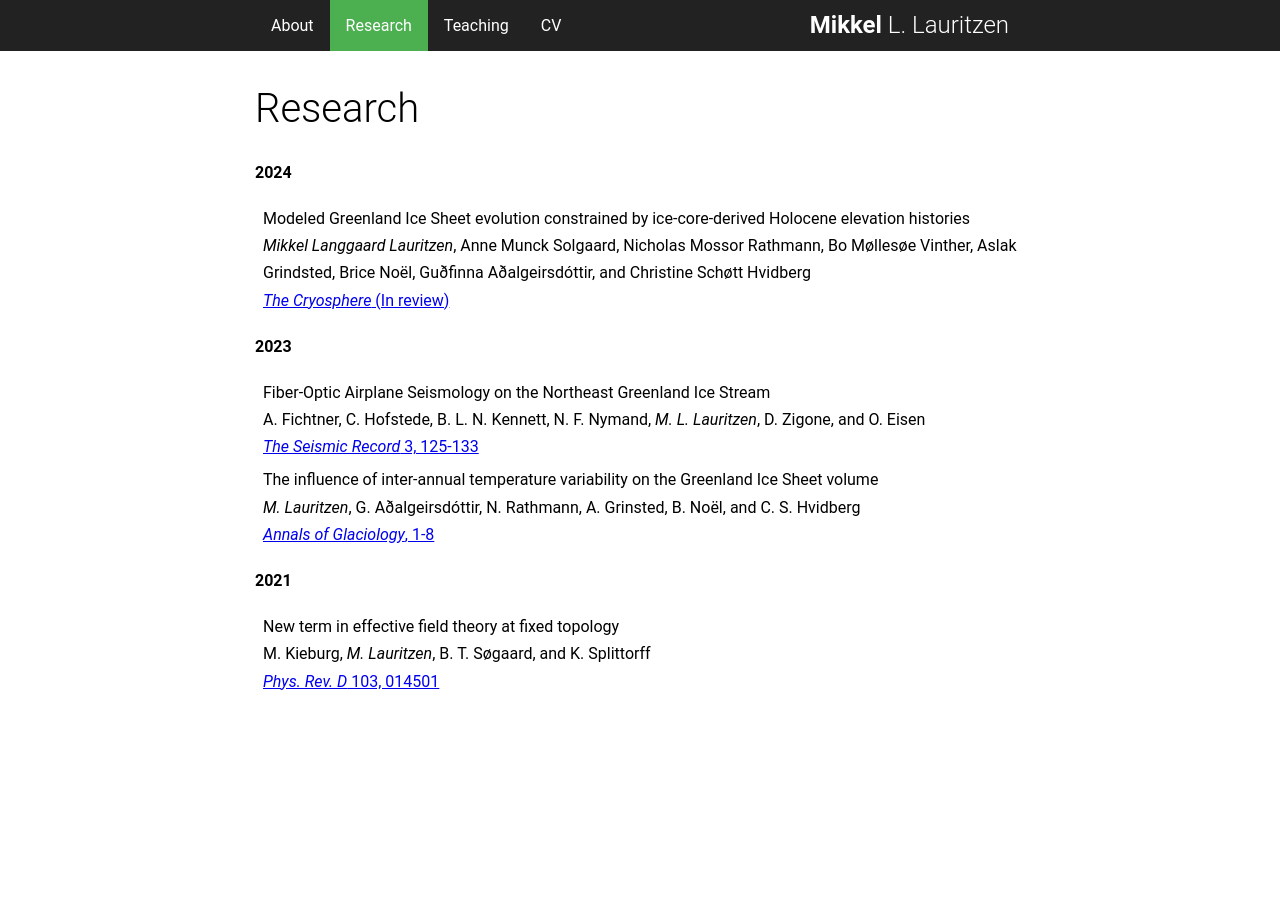
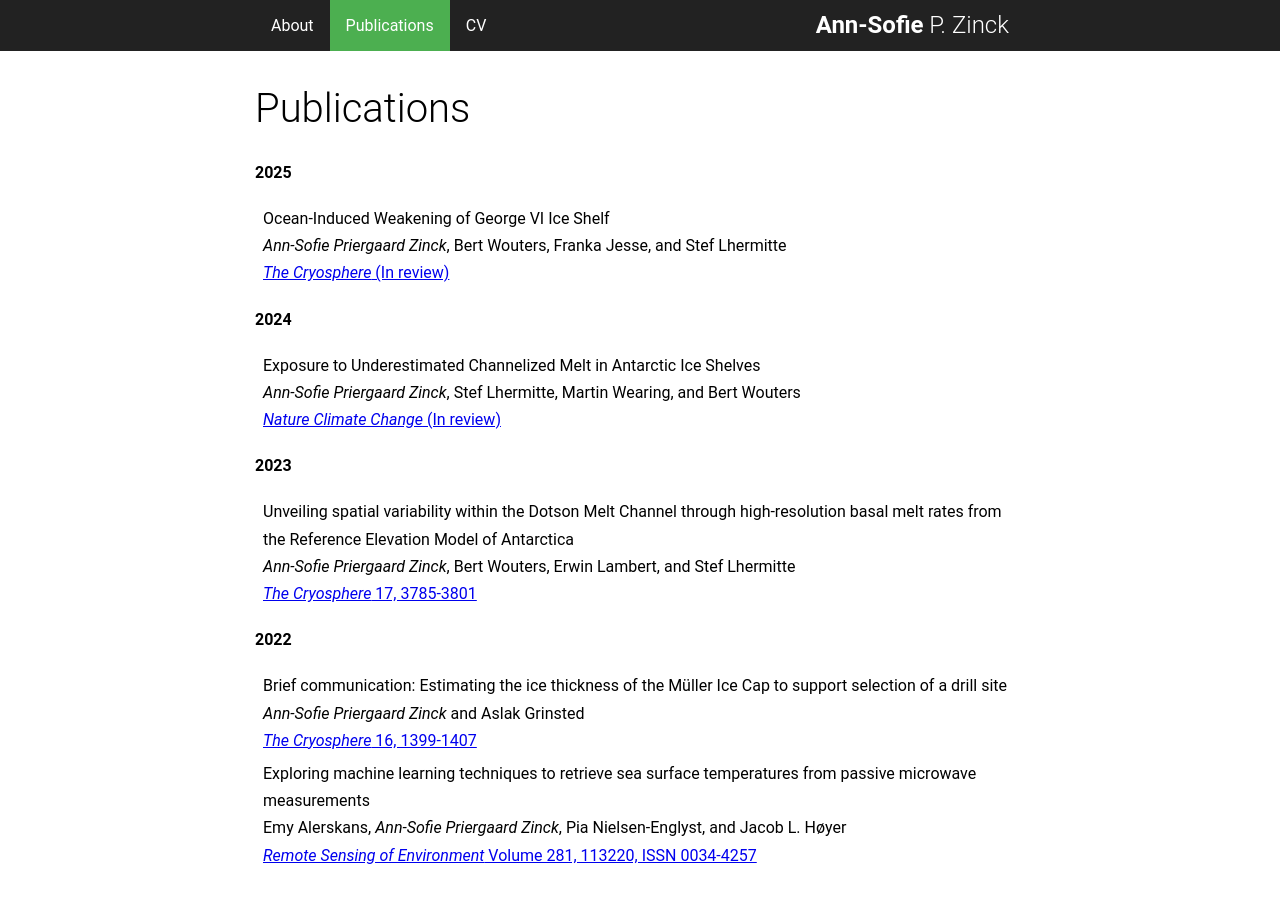
Before and after one commit to aszinck/aszinck.github.io, a plain HTML site: page publications/index.html in a window 1280 px wide. Before the commit the page ends 800 px from the top, so only its background shows below. Drawn offline with Linux system fonts and the light colour scheme.

Commit message:
Update index.html

```diff
--- a/publications/index.html
+++ b/publications/index.html
@@ -1,7 +1,7 @@
 <!DOCTYPE html>
 <html>
 <head>
-<title>Mikkel L. Lauritzen - Research</title>
+<title>Ann-Sofie P. Zinck - Publications</title>
 <meta name="viewport" content="width=device-width, initial-scale=1.0">
 <link rel="stylesheet" type="text/css" href="../style.css">
 <link rel="icon" href="/favicon.ico" type="image/x-icon">
@@ -13,90 +13,109 @@
 <div class="navcenter">
 <ul>
 <li><a class="inactive" href="../">About</a></li>
-<li><a class="active" href="#">Research</a></li>
-<li><a class="inactive" href="../teaching/">Teaching</a></li>
+<li><a class="active" href="#">Publications</a></li>
 <li><a class="inactive" href="../cv.pdf">CV</a></li>
-<li class="name"><b>Mikkel</b> L. Lauritzen</li>
+<li class="name"><b>Ann-Sofie</b> P. Zinck</li>
 </ul>
 </div>
 </div>
 
 <div class="center">
-<p><h1>Research</h1></p>
+<p><h1>Publications</h1></p>
 
 <div class="publications">
+
+    <h2 class="year">2025</h2>
+    <ol class="bibliography">
+        <li>
+            <div class="row">
+                <!-- Title -->
+                <div class="title">Ocean-Induced Weakening of George VI Ice Shelf</div>
+
+                <!-- Author -->
+                <div class="author"><em>Ann-Sofie Priergaard Zinck</em>, Bert Wouters, Franka Jesse, and Stef Lhermitte
+                </div>
+
+                <!-- Journal/Book title and date -->
+                <div class="periodical">
+                    <a href="https://doi.org/10.5194/egusphere-2025-573" target="_blank" rel="noopener noreferrer"><em>The Cryosphere</em> (In review)</a>
+                </div>
+            </div>
+        </li>
+    </ol>
+
     <h2 class="year">2024</h2>
     <ol class="bibliography">
         <li>
             <div class="row">
                 <!-- Title -->
-                <div class="title">Modeled Greenland Ice Sheet evolution constrained by ice-core-derived Holocene elevation histories</div>
+                <div class="title">Exposure to Underestimated Channelized Melt in Antarctic Ice Shelves</div>
 
                 <!-- Author -->
-                <div class="author"><em>Mikkel Langgaard Lauritzen</em>, Anne Munck Solgaard, Nicholas Mossor Rathmann, Bo Møllesøe Vinther, Aslak Grindsted, Brice Noël, Guðfinna Aðalgeirsdóttir, and Christine Schøtt Hvidberg
+                <div class="author"><em>Ann-Sofie Priergaard Zinck</em>, Stef Lhermitte, Martin Wearing, and Bert Wouters
                 </div>
 
                 <!-- Journal/Book title and date -->
                 <div class="periodical">
-                    <a href="https://egusphere.copernicus.org/preprints/2024/egusphere-2024-2223/" target="_blank" rel="noopener noreferrer"><em>The Cryosphere</em> (In review)</a>
+                    <a href="https://doi.org/10.21203/rs.3.rs-4806463/v1" target="_blank" rel="noopener noreferrer"><em>Nature Climate Change</em> (In review)</a>
                 </div>
             </div>
         </li>
     </ol>
+
     <h2 class="year">2023</h2>
     <ol class="bibliography">
         <li>
             <div class="row">
                 <!-- Title -->
-                <div class="title">Fiber-Optic Airplane Seismology on the Northeast Greenland Ice Stream</div>
+                <div class="title">Unveiling spatial variability within the Dotson Melt Channel through high-resolution basal melt rates from the Reference Elevation Model of Antarctica</div>
 
                 <!-- Author -->
-                <div class="author">A. Fichtner, C. Hofstede, B. L. N. Kennett, N. F. Nymand, <em>M. L. Lauritzen</em>,
-                    D. Zigone, and O. Eisen
+                <div class="author"><em>Ann-Sofie Priergaard Zinck</em>, Bert Wouters, Erwin Lambert, and Stef Lhermitte
                 </div>
 
                 <!-- Journal/Book title and date -->
                 <div class="periodical">
-                    <a href="https://doi.org/10.1785/0320230004" target="_blank" rel="noopener noreferrer"><em>The Seismic Record</em> 3, 125-133</a>
+                    <a href="https://doi.org/10.5194/tc-17-3785-2023" target="_blank" rel="noopener noreferrer"><em>The Cryosphere</em> 17, 3785-3801</a>
+                </div>
+            </div>
+        </li>
+    </ol>
+
+    <h2 class="year">2022</h2>
+    <ol class="bibliography">
+        <li>
+            <div class="row">
+                <!-- Title -->
+                <div class="title">Brief communication: Estimating the ice thickness of the Müller Ice Cap to support selection of a drill site</div>
+
+                <!-- Author -->
+                <div class="author"><em>Ann-Sofie Priergaard Zinck</em> and Aslak Grinsted
+                </div>
+
+                <!-- Journal/Book title and date -->
+                <div class="periodical">
+                    <a href="https://doi.org/10.5194/tc-16-1399-2022" target="_blank" rel="noopener noreferrer"><em>The Cryosphere</em> 16, 1399-1407</a>
                 </div>
             </div>
         </li>
         <li>
             <div class="row">
                 <!-- Title -->
-                <div class="title">The influence of inter-annual temperature variability on
-                    the Greenland Ice Sheet volume</div>
+                <div class="title">Exploring machine learning techniques to retrieve sea surface temperatures from passive microwave measurements</div>
 
                 <!-- Author -->
-                <div class="author"><em>M. Lauritzen</em>, G. Aðalgeirsdóttir, N. Rathmann, A. Grinsted, B. Noël, and C. S. Hvidberg
+                <div class="author">Emy Alerskans, <em>Ann-Sofie Priergaard Zinck</em>, Pia Nielsen-Englyst, and Jacob L. Høyer
                 </div>
 
                 <!-- Journal/Book title and date -->
                 <div class="periodical">
-                    <a href="https://doi.org/10.1017/aog.2023.53" target="_blank" rel="noopener noreferrer"><em>Annals of Glaciology</em>, 1-8</a>
+                    <a href="https://doi.org/10.1016/j.rse.2022.113220" target="_blank" rel="noopener noreferrer"><em>Remote Sensing of Environment</em> Volume 281, 113220, ISSN 0034-4257</a>
                 </div>
             </div>
         </li>
     </ol>
-    <h2 class="year">2021</h2>
-    <ol class="bibliography">
-        <li>
-            <div class="row">
-                <!-- Title -->
-                <div class="title">New term in
-                    effective field theory at fixed topology</div>
 
-                <!-- Author -->
-                <div class="author">M. Kieburg, <em>M. Lauritzen</em>, B. T. Søgaard, and K. Splittorff
-                </div>
-
-                <!-- Journal/Book title and date -->
-                <div class="periodical">
-                    <a href="https://doi.org/10.1103/PhysRevD.103.014501" target="_blank" rel="noopener noreferrer"><em>Phys. Rev. D</em> 103, 014501</a>
-                </div>
-            </div>
-        </li>
-    </ol>
 </div>
 </body>
 </html>
```
